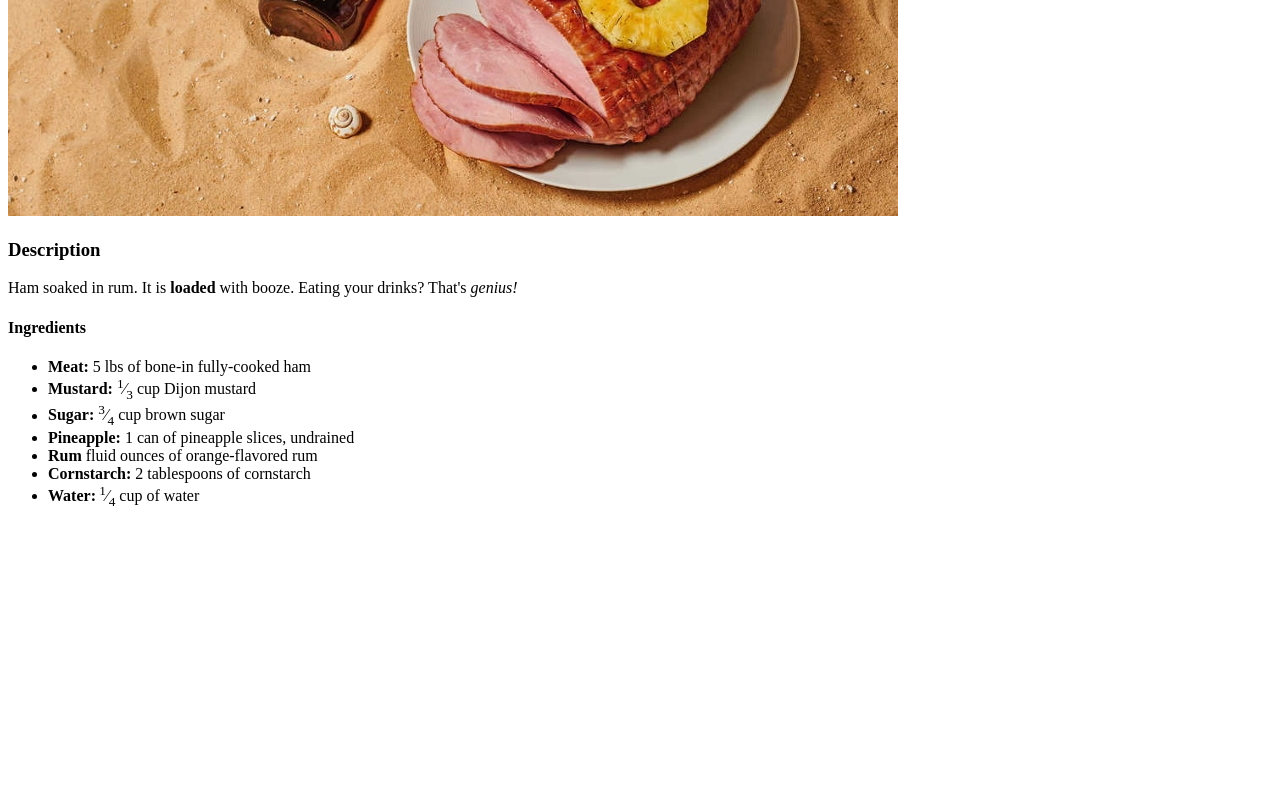
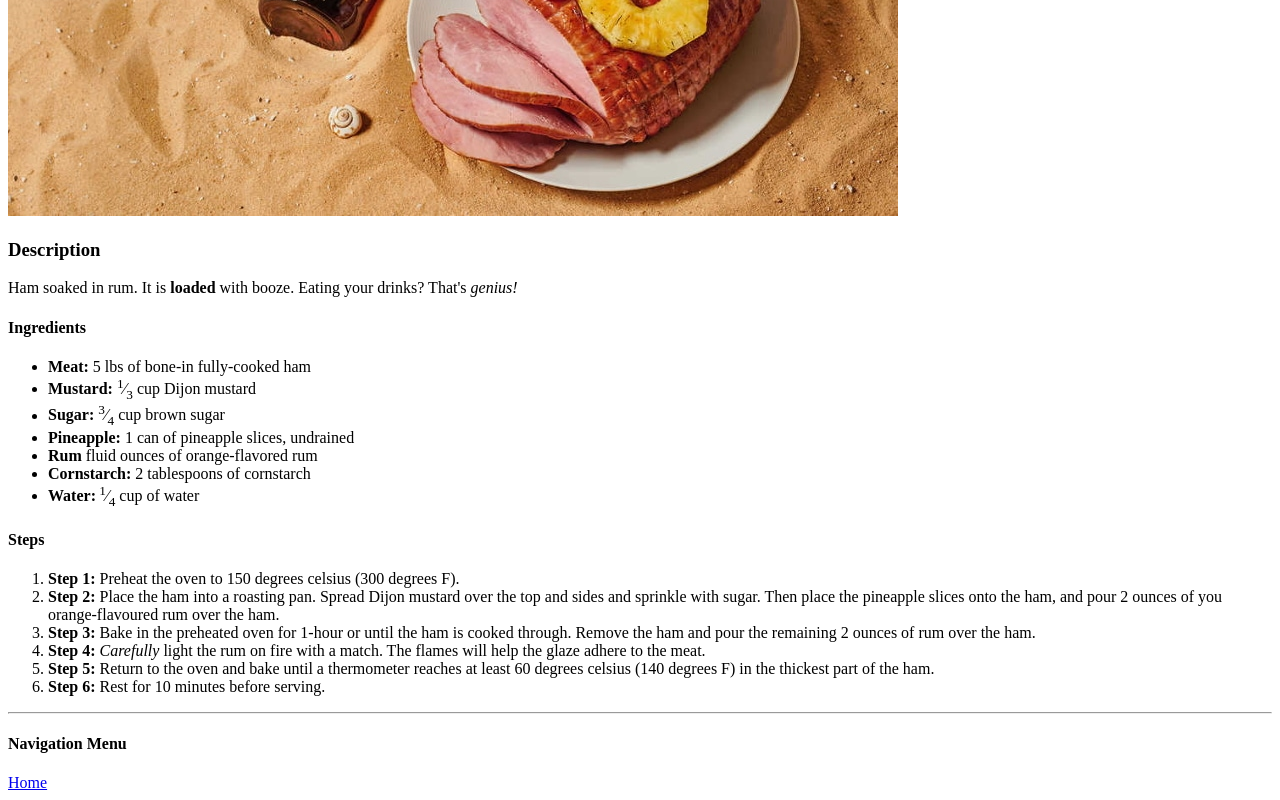
Before and after one commit to HarveyTheDev/odin-recipes, a plain HTML site: page recipes/rumham.html in a window 1280 px wide. Shown: the part 364-1164 px from the top of the page. Before the commit the page ends 889 px from the top, so only its background shows below. Drawn offline with Linux system fonts and the light colour scheme.

Commit message:
Added nav bar and orderled list of steps

```diff
--- a/recipes/rumham.html
+++ b/recipes/rumham.html
@@ -22,9 +22,20 @@
         <li><strong>Cornstarch:</strong> 2 tablespoons of cornstarch</li>
         <li><strong>Water:</strong><sup> 1</sup>&frasl;<sub>4</sub> cup of water</li>
     </ul>
+
+    <h4>Steps</h4>
+    <ol>
+        <li><strong>Step 1:</strong> Preheat the oven to 150 degrees celsius (300 degrees F).</li>
+        <li><strong>Step 2:</strong> Place the ham into a roasting pan. Spread Dijon mustard over the top and sides and sprinkle with sugar. Then place the pineapple slices onto the ham, and pour 2 ounces of you orange-flavoured rum over the ham.</li>
+        <li><strong>Step 3:</strong> Bake in the preheated oven for 1-hour or until the ham is cooked through. Remove the ham and pour the remaining 2 ounces of rum over the ham.</li>
+        <li><strong>Step 4:</strong> <i>Carefully</i> light the rum on fire with a match. The flames will help the glaze adhere to the meat.</li>
+        <li><strong>Step 5:</strong> Return to the oven and bake until a thermometer reaches at least 60 degrees celsius (140 degrees F) in the thickest part of the ham.</li>
+        <li><strong>Step 6:</strong> Rest for 10 minutes before serving.</li>
+    </ol>
+
+    <hr>
+    <h4>Navigation Menu</h4>
+    <a href="../index.html">Home</a>
+
 </body>
-
-
-
-
 </html>
```
